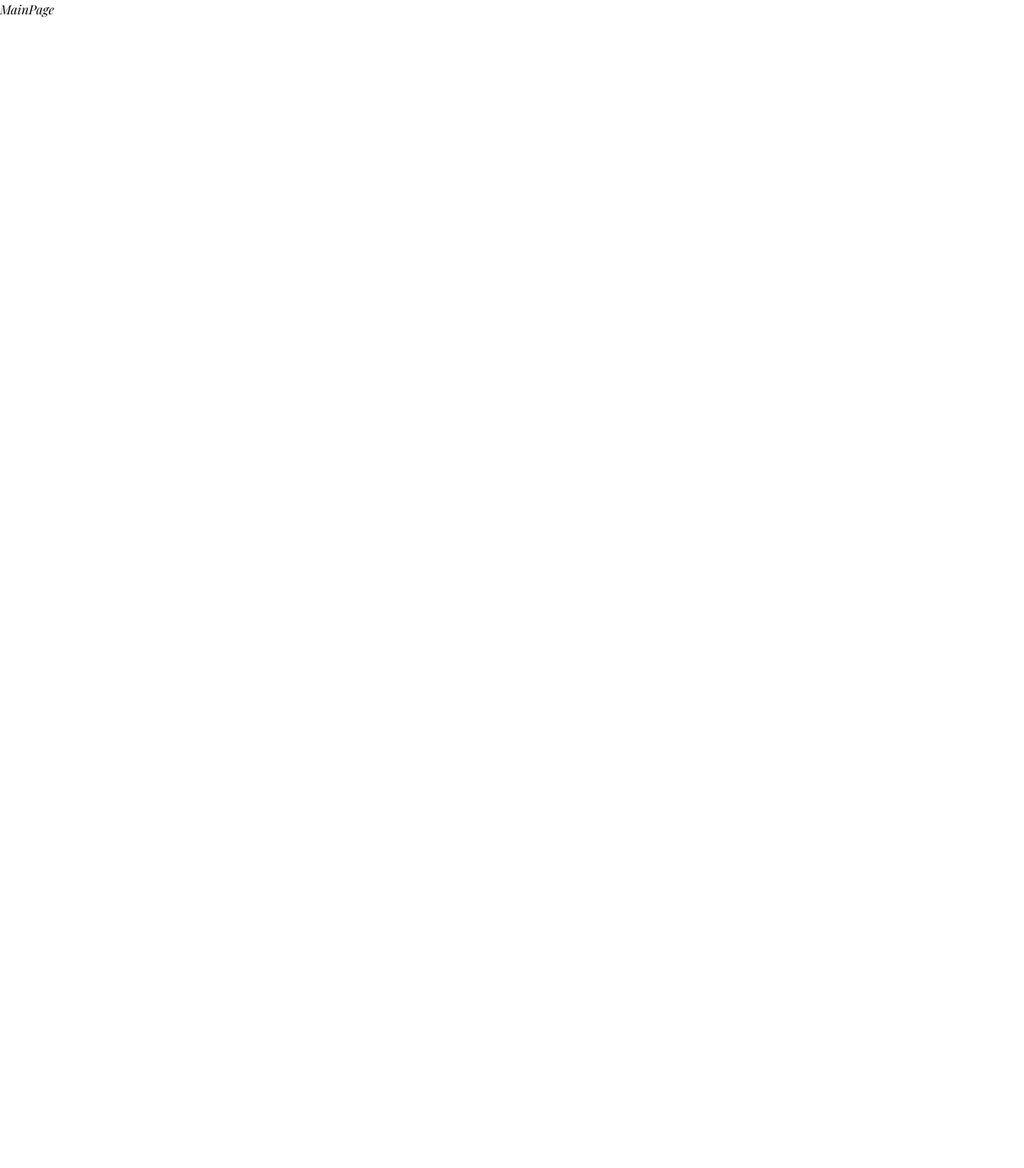
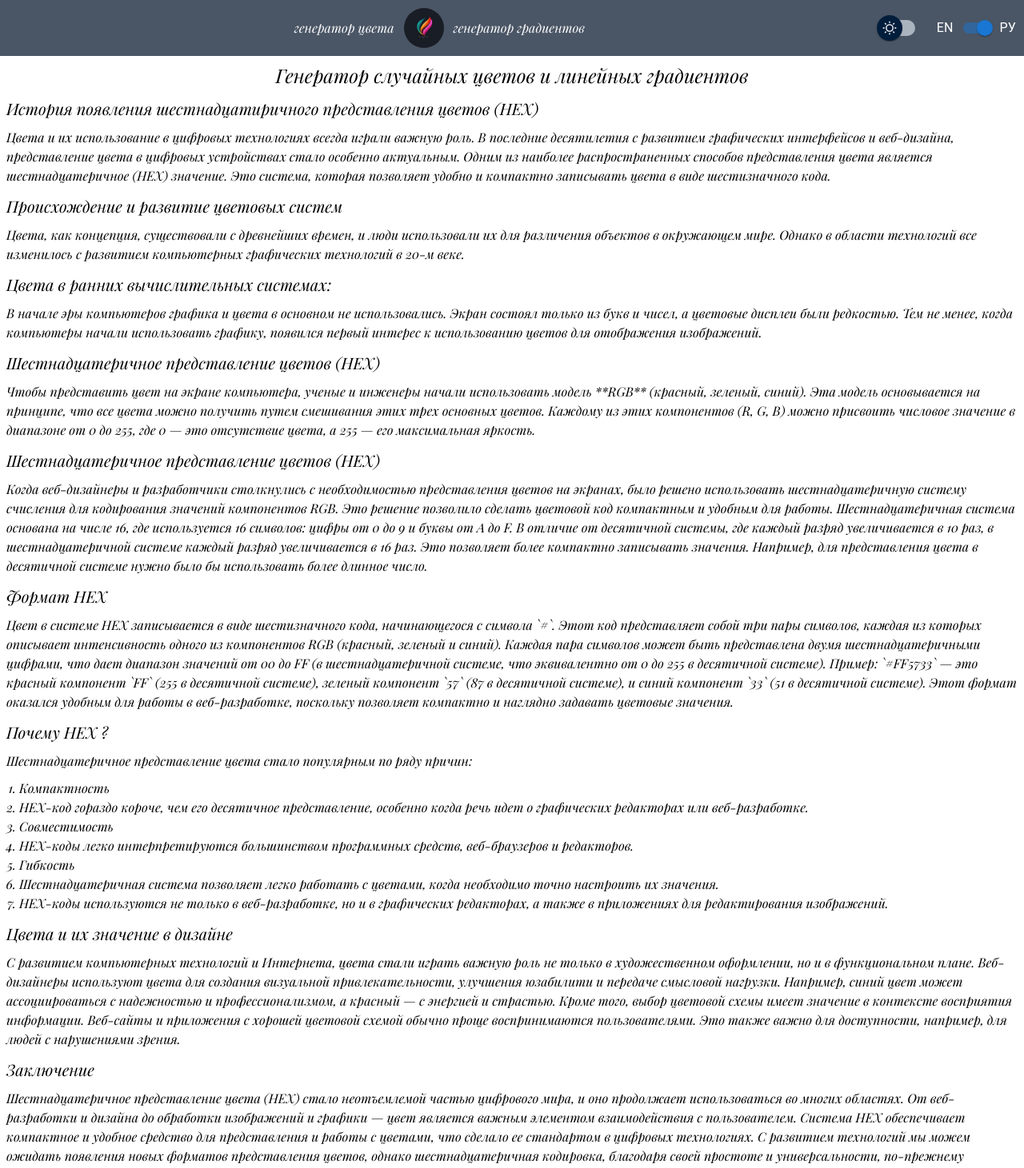
Before and after one commit to maximmc911/SiteGeneratorColor, a React (Vite) app: page / in a window 1280 px wide. Shown: the top 1461 px of the page at 80% size. Before the commit the page ends 800 px from the top, so only its background shows below. Built offline with nearby package versions, Linux system fonts and the light colour scheme.

Commit message:
make main page

```diff
--- a/public/I18n/locales/en/translation.json
+++ b/public/I18n/locales/en/translation.json
@@ -28,5 +28,7 @@
     "Цвета и их значение в дизайне":"Colors and Their Significance in Design",
     "текст6":"With the growth of computer technologies and the Internet, colors began to play a crucial role not only in artistic design but also in functionality. Web designers use colors to create visual appeal, improve usability, and convey meaning. For instance, the color blue can be associated with reliability and professionalism, while red conveys energy and passion. Moreover, the choice of color scheme is significant in terms of information perception. Websites and applications with a well-chosen color scheme are typically easier for users to navigate. This is also important for accessibility, such as for people with visual impairments.",
     "Заключение":"Conclusion",
-    "текст7":"Hexadecimal color representation (HEX) has become an integral part of the digital world, and it continues to be widely used across various fields. From web development and design to image processing and graphics, color is an essential element of user interaction. The HEX system provides a compact and convenient method for representing and working with colors, making it a standard in digital technologies. As technology evolves, we may see new formats for representing colors, but the hexadecimal encoding, due to its simplicity and versatility, remains an important tool for professionals in many fields."
+    "текст7":"Hexadecimal color representation (HEX) has become an integral part of the digital world, and it continues to be widely used across various fields. From web development and design to image processing and graphics, color is an essential element of user interaction. The HEX system provides a compact and convenient method for representing and working with colors, making it a standard in digital technologies. As technology evolves, we may see new formats for representing colors, but the hexadecimal encoding, due to its simplicity and versatility, remains an important tool for professionals in many fields.",
+    "генератор цвета": "color generator",
+    "генератор градиентов": "gradient generator"
 }
--- a/public/I18n/locales/ru/translation.json
+++ b/public/I18n/locales/ru/translation.json
@@ -28,5 +28,7 @@
     "Цвета и их значение в дизайне":"Цвета и их значение в дизайне",
     "текст6":"С развитием компьютерных технологий и Интернета, цвета стали играть важную роль не только в художественном оформлении, но и в функциональном плане. Веб-дизайнеры используют цвета для создания визуальной привлекательности, улучшения юзабилити и передаче смысловой нагрузки. Например, синий цвет может ассоциироваться с надежностью и профессионализмом, а красный — с энергией и страстью. Кроме того, выбор цветовой схемы имеет значение в контексте восприятия информации. Веб-сайты и приложения с хорошей цветовой схемой обычно проще воспринимаются пользователями. Это также важно для доступности, например, для людей с нарушениями зрения.",
     "Заключение":"Заключение",
-    "текст7":"Шестнадцатеричное представление цвета (HEX) стало неотъемлемой частью цифрового мира, и оно продолжает использоваться во многих областях. От веб-разработки и дизайна до обработки изображений и графики — цвет является важным элементом взаимодействия с пользователем. Система HEX обеспечивает компактное и удобное средство для представления и работы с цветами, что сделало ее стандартом в цифровых технологиях. С развитием технологий мы можем ожидать появления новых форматов представления цветов, однако шестнадцатеричная кодировка, благодаря своей простоте и универсальности, по-прежнему остается важным инструментом для профессионалов в различных областях."
+    "текст7":"Шестнадцатеричное представление цвета (HEX) стало неотъемлемой частью цифрового мира, и оно продолжает использоваться во многих областях. От веб-разработки и дизайна до обработки изображений и графики — цвет является важным элементом взаимодействия с пользователем. Система HEX обеспечивает компактное и удобное средство для представления и работы с цветами, что сделало ее стандартом в цифровых технологиях. С развитием технологий мы можем ожидать появления новых форматов представления цветов, однако шестнадцатеричная кодировка, благодаря своей простоте и универсальности, по-прежнему остается важным инструментом для профессионалов в различных областях.",
+    "генератор цвета": "генератор цвета",
+    "генератор градиентов": "генератор градиентов"
 }
--- a/src/App.tsx
+++ b/src/App.tsx
@@ -1,18 +1,27 @@
 import { Routes } from "react-router";
-import { MakeRouting } from "./route/route";
+import { MakeItemNavbar, MakeRouting } from "./route/route";
+import Navbar from "./components/navbar/Navbar";
+import Footer from "./components/footer/Footer";
+
 
 
 function App() {
 
  return (
-   <div className="min-h-screen text-black bg-white dark:bg-gray-800 dark:text-white">
-
+   <div className="flex flex-col justify-between min-h-screen text-black bg-white dark:bg-gray-800 dark:text-white">
+<Navbar>
+  {
+    MakeItemNavbar()
+  }
+</Navbar>
 
     <Routes>
       {
         MakeRouting()
       }
     </Routes>
+
+<Footer/>
    </div>
  );
 }
--- /dev/null
+++ b/src/components/footer/Footer.tsx
@@ -0,0 +1,9 @@
+
+
+const Footer = () => {
+  return (
+    <div>Footer</div>
+  )
+}
+
+export default Footer
--- /dev/null
+++ b/src/components/langChoise/LangChoise.tsx
@@ -0,0 +1,19 @@
+import { useState } from 'react';
+import SwitchController from './Switch'
+import { useTranslation } from 'react-i18next'
+
+const LangChoise = () => {
+    const { i18n } = useTranslation();
+    const [checked, setChecked] = useState(()=> i18n.language === `ru` ? true : false);
+    const handleChange = (event: React.ChangeEvent<HTMLInputElement>) => {
+          event.target.checked ? ( i18n.changeLanguage('ru') , setChecked(event.target.checked)) : (i18n.changeLanguage('en'), setChecked(event.target.checked))
+          };
+  return (
+    <>
+<SwitchController handleChange={handleChange} checked={checked}/>
+
+    </>
+  )
+}
+
+export default LangChoise
--- /dev/null
+++ b/src/components/langChoise/Switch.tsx
@@ -0,0 +1,33 @@
+
+import { Switch } from '@mui/material';
+import Stack from '@mui/material/Stack';
+import Typography from '@mui/material/Typography';
+import React from 'react';
+
+interface Props {
+  checked: boolean;
+  handleChange: (event: React.ChangeEvent<HTMLInputElement>) => void;
+}
+
+const SwitchController: React.FC<Props> = ({ checked, handleChange }) => {
+
+  return (
+    <>
+
+
+<Stack direction="row" spacing={0} sx={{ alignItems: 'center' }}>
+        <Typography>EN</Typography>
+        <Switch
+      checked={checked}
+      onChange={handleChange}
+      inputProps={{ 'aria-label': 'controlled' }}
+    />
+        <Typography>РУ</Typography>
+      </Stack>
+
+
+    </>
+  )
+}
+
+export default SwitchController
--- /dev/null
+++ b/src/components/navbar/Navbar.tsx
@@ -0,0 +1,32 @@
+import React from 'react'
+import { DarkMode } from '../darkMode/DarkMode'
+import LangChoise from '../langChoise/LangChoise'
+interface Props {
+    children: React.ReactNode
+}
+
+const Navbar = ({children} : Props) => {
+  return (
+    <>
+
+    <nav className="flex items-center  justify-between p-2.5 bg-gray-600 text-white dark:bg-white dark:text-black max-sm:block  ">
+        <div className="" >
+        <div className="hidden max-sm:flex max-sm:justify-between">
+        <DarkMode/>
+        <LangChoise/>
+      </div>
+        </div>
+<div className="flex items-center gap-3 max-sm:justify-between">
+
+      {children}
+</div>
+      <div className="flex items-center gap-5 max-sm:hidden">
+        <DarkMode/>
+        <LangChoise/>
+      </div>
+    </nav>
+    </>
+  )
+}
+
+export default Navbar
--- a/src/pages/main/MainPage.tsx
+++ b/src/pages/main/MainPage.tsx
@@ -1,8 +1,60 @@
+import { useTranslation } from "react-i18next"
 
 
 const MainPage = () => {
+  const {t} = useTranslation()
   return (
-    <div>MainPage</div>
+    <>
+    <div className="flex flex-col gap-3 m-2">
+      <h1 className="text-2xl text-center">Генератор случайных цветов и линейных градиентов</h1>
+      <section className='flex flex-col gap-2.5'>
+        <h2 className="text-xl">{t('История появления шестнадцатиричного представления цветов (HEX)')}</h2>
+        <p>{t('текст')}</p>
+      </section>
+      <section className='flex flex-col gap-2.5'>
+        <h2 className="text-xl">{t('Происхождение и развитие цветовых систем')}</h2>
+        <p>{t('текст1')}</p>
+      </section>
+
+      <section className='flex flex-col gap-2.5'>
+        <h2 className="text-xl">{t('Цвета в ранних вычислительных системах:')}</h2>
+        <p>{t('текст2')}</p>
+      </section>
+      <section className='flex flex-col gap-2.5'>
+        <h2 className="text-xl">{t('RGB-система (Красный, Зеленый, Синий):')}</h2>
+        <p>{t('текст3')}</p>
+      </section>
+      <section className='flex flex-col gap-2.5'>
+        <h2 className="text-xl">{t('Шестнадцатеричное представление цветов (HEX)')}</h2>
+        <p>{t('текст4')}</p>
+      </section>
+      <section className='flex flex-col gap-2.5'>
+        <h2 className="text-xl">{t('Формат HEX')} </h2>
+        <p>{t('текст5')}</p>
+      </section>
+      <section className='flex flex-col gap-2.5'>
+        <h2 className="text-xl">{t('Почему HEX')} ?</h2>
+        <p>{t('Шестнадцатеричное представление цвета стало популярным по ряду причин:')}</p>
+        <ul className="ml-4 list-decimal">
+          <li>{t('Компактность')}</li>
+          <li>{t('HEX-код гораздо короче, чем его десятичное представление, особенно когда речь идет о графических редакторах или веб-разработке.')}</li>
+          <li>{t('Совместимость')}</li>
+          <li>{t('HEX-коды легко интерпретируются большинством программных средств, веб-браузеров и редакторов.')}</li>
+          <li>{t('Гибкость')}</li>
+          <li>{t('Шестнадцатеричная система позволяет легко работать с цветами, когда необходимо точно настроить их значения.')}</li>
+          <li>{t('HEX-коды используются не только в веб-разработке, но и в графических редакторах, а также в приложениях для редактирования изображений.')}</li>
+        </ul>
+      </section>
+      <section className='flex flex-col gap-2.5'>
+        <h2 className="text-xl">{t('Цвета и их значение в дизайне')}</h2>
+        <p>{t('текст6')}</p>
+      </section>
+      <section className='flex flex-col gap-2.5'>
+        <h2 className="text-xl">{t('Заключение')}</h2>
+        <p>{t('текст7')}</p>
+      </section>
+    </div>
+    </>
   )
 }
 
--- a/src/route/route.tsx
+++ b/src/route/route.tsx
@@ -3,6 +3,7 @@ import image from '../../public/logo/photo_2025-02-22_20-09-27.jpg'
 import ColorRandomPage from '../pages/colorRandom/ColorRandomPage';
 import GradientPage from '../pages/gradientColor/GradientPage';
 import  MainPage  from '../pages/main/MainPage';
+import { useTranslation } from 'react-i18next';
 
 interface objPages {
     id: number,
@@ -38,9 +39,10 @@ const MakePages: Array<objPages> =[
 ]
 
 export const MakeItemNavbar = () =>{
+    const {t} = useTranslation()
     return MakePages.map((el)=>(
-        <NavLink to={el.href} key={el.id}>
-            {typeof( el.name) === 'string' ? el.name : <el.name />}
+        <NavLink to={el.href} key={el.id} >
+            {typeof( el.name) === 'string' ? t(el.name) : <el.name />}
         </NavLink>
 
     ))
```
